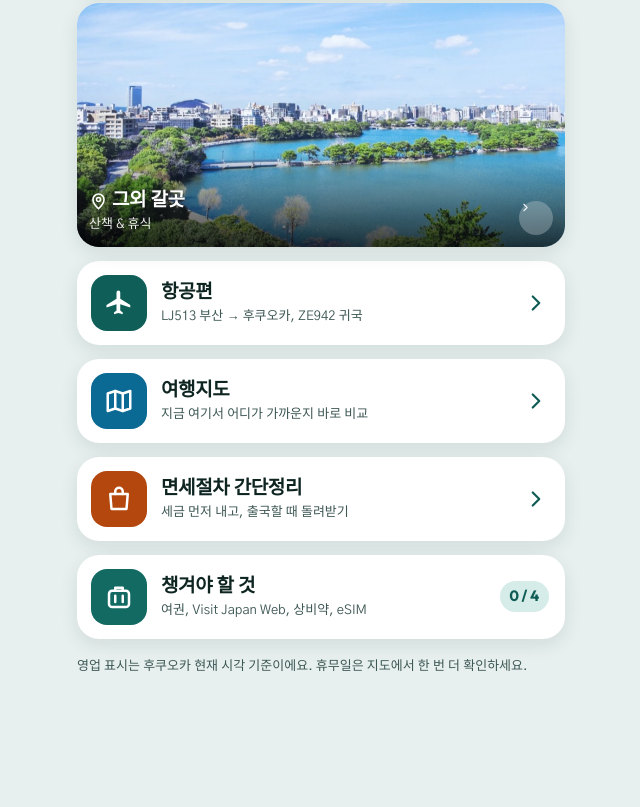
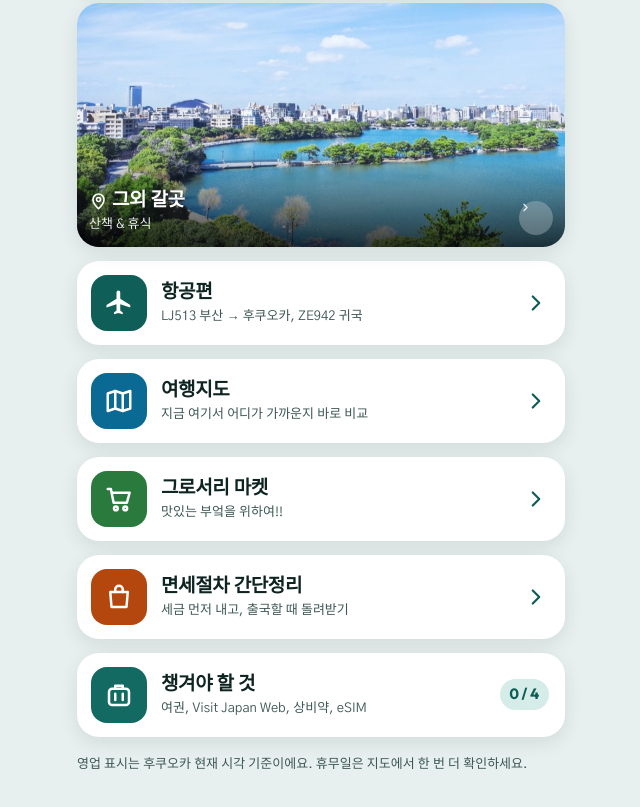
Before and after one commit to ppk2ppipod/fukuoka-trip-advisor, a plain HTML site: page index.html in a window 1280 px wide. Shown: the part 1552-2359 px from the top of the page, without its empty margins (319-959 px from the left). Before the commit the page ends 2273 px from the top, so only its background shows below. Drawn offline with Linux system fonts and the light colour scheme.

Commit message:
그로서리 마켓 페이지 추가 (키노쿠니야, 와타소, 키타노에이스)
Co-Authored-By: Claude Opus 5.5 <noreply@anthropic.com>

```diff
--- a/index.html
+++ b/index.html
@@ -441,6 +441,12 @@ a.t-what svg { color: var(--teal); font-size: 16px; }
 /* ---------- 항공편 ---------- */
 /* ---------- 면세절차 ---------- */
 .pack-btn .ico.tf-ico { background: #b4470e; }
+.pack-btn .ico.gr-ico { background: #2b7a3d; }
+.place.big { grid-template-columns: 1fr; }
+.place.big .thumb { aspect-ratio: 16 / 9; min-height: 0; }
+.place.big .what { font-size: 16px; line-height: 1.55; }
+.place.big .pick::before { content: "📍 "; }
+.d-title h2 { word-break: keep-all; }
 .tf-sum { display: grid; grid-template-columns: repeat(3, 1fr); gap: 6px; margin-bottom: 16px; }
 .tf-sum > div { background: #12302d; color: #fff; border-radius: 16px; padding: 12px 10px; display: grid; gap: 4px; align-content: start; }
 .tf-sum b { font-family: var(--brand); font-size: 23px; white-space: nowrap; font-weight: 700; line-height: 1; color: #ffd23f; }
@@ -1085,6 +1091,7 @@ function home() {
       <nav class="board" aria-label="일정 꼭지">${tiles.join("")}</nav>
       ${flightButton()}
       ${mapButton()}
+      ${groceryButton()}
       ${taxfreeButton()}
       ${packButton()}
       <p class="note">영업 표시는 후쿠오카 현재 시각 기준이에요. 휴무일은 지도에서 한 번 더 확인하세요.</p>
@@ -1096,6 +1103,7 @@ function links(p) {
   if (p.map) out.push(`<a class="map" href="${p.map}" target="_blank" rel="noopener">${ic("pin")}지도 열기</a>`);
   if (p.find) out.push(`<a class="map" href="${findUrl(p.find)}" target="_blank" rel="noopener">${ic("pin")}지도에서 찾기</a>`);
   if (p.find2) out.push(`<a class="map" href="${findUrl(p.find2.q)}" target="_blank" rel="noopener">${ic("cup")}${p.find2.label}</a>`);
+  if (p.site) out.push(`<a class="map ghost" href="${p.site}" target="_blank" rel="noopener">${ic("link")}홈페이지</a>`);
   if (p.blog) out.push(`<a class="map ghost" href="${p.blog}" target="_blank" rel="noopener">${ic("book")}참고 블로그</a>`);
   if (p.line) out.push(`<a class="map line" href="${p.line}" target="_blank" rel="noopener">${ic("chat")}LINE 열기</a>`);
   return out.length ? `<div class="links">${out.join("")}</div>` : "";
@@ -1117,7 +1125,7 @@ function placeCard(p) {
         <span class="nm">${f.name}<small>${[f.desc, f.open ? `${f.open} ~ ${f.close}` : ""].filter(Boolean).join(", ")}</small></span>
         ${badge(f)}</li>`).join("")}</ul>` : "";
   return `
-    <article class="place"${p.key ? ` id="${p.anchor}-${p.key}"` : ""}>
+    <article class="place${p.big ? " big" : ""}"${p.key ? ` id="${p.anchor}-${p.key}"` : ""}>
       ${thumb}
       <div class="body">
         ${p.rows
@@ -1784,6 +1792,46 @@ function flightView() {
     </div>`;
 }
 
+// ---------- 그로서리 마켓 ----------
+const GROCERY = {
+  id: "grocery",
+  title: "그로서리 마켓",
+  sub: "맛있는 부엌을 위하여!!",
+  tagline: "고급 조미료, 지역 특산 식품, 식품 선물 쇼핑",
+  cover: "img/wataso.jpg",
+  sections: [
+    { title: "텐진 이와타야 본관 B1", icon: "jar", lede: "두 곳이 같은 층에 있어서 한 번에 둘러보기 좋아요.", places: [
+      { name: "키노쿠니야", kind: "Kinokuniya", icon: "jar", tone: "park", img: "img/kinokuniya.jpg",
+        what: "일본 탑티어 마트. 자체 브랜드 상품이 많고, 일반 슈퍼에서 잘 안 보이는 고급 조미료, 식품 선물, 프리미엄 가공식품을 팔아요.",
+        big: true, pick: "이와타야 본관 B1", open: "10:00", close: "20:00",
+        find: "紀ノ国屋 岩田屋本店", site: "https://www.e-kinokuniya.com/store/department/iwataya-honten" },
+      { name: "와타소", kind: "わた惣 福岡天神岩田屋店", icon: "pot", tone: "ramen", img: "img/wataso.jpg",
+        what: "150년 넘은 식품 셀렉트숍. 전국 각지의 맛있는 식품을 골라서 팔아요.",
+        big: true, pick: "이와타야 본관 B1", open: "10:00", close: "20:00",
+        find: "わた惣 岩田屋", site: "https://www.wataso.co.jp/" }
+    ] },
+    { title: "텐진 파르코 B1", icon: "cart", places: [
+      { name: "키타노에이스", kind: "北野エース", icon: "cart", tone: "shop", img: "img/kitanoace.jpg",
+        what: "일본 전국의 지역 특산 식품, 조미료, 레토르트 식품을 찾아보기 좋은 곳이에요.",
+        big: true, pick: "텐진 파르코 B1", open: "10:00", close: "20:00",
+        find: "北野エース 天神パルコ" }
+    ] }
+  ],
+  facts: [
+    { icon: "pin", k: "위치", v: "텐진 이와타야 본관, 파르코" },
+    { icon: "clock", k: "영업", v: "세 곳 모두 10:00 ~ 20:00" },
+    { icon: "star", k: "핵심", v: "고급 조미료, 지역 특산품" }
+  ]
+};
+
+function groceryButton() {
+  return `<a class="pack-btn" href="#grocery">
+      <span class="ico gr-ico">${ic("cart")}</span>
+      <span><b>그로서리 마켓</b><span class="sub">맛있는 부엌을 위하여!!</span></span>
+      <span class="go-ar">${ic("chev")}</span>
+    </a>`;
+}
+
 // 면세절차 (2026.11.1 리펀드 방식)
 function taxfreeButton() {
   return `<a class="pack-btn" href="#taxfree">
@@ -1919,7 +1967,7 @@ function render(scroll = true) {
   const id = location.hash.slice(1);
   const s = SPOTS.find(x => x.id === id);
   document.getElementById("app").innerHTML =
-    id === "weather" && EMBED_WEATHER ? weatherView() : id === "pack" ? pack() : id === "map" ? mapView() : id === "flight" ? flightView() : id === "taxfree" ? taxfreeView() : s ? detail(s) : home();
+    id === "weather" && EMBED_WEATHER ? weatherView() : id === "pack" ? pack() : id === "map" ? mapView() : id === "flight" ? flightView() : id === "taxfree" ? taxfreeView() : id === "grocery" ? detail(GROCERY) : s ? detail(s) : home();
   if (scroll) window.scrollTo(0, 0);
   if (id === "map") initMap(); else { if (LMAP) { LMAP.remove(); LMAP = null; LME = null; } }
 }
```
Also changed, not shown: img/kinokuniya.jpg (added), img/kitanoace.jpg (added), img/wataso.jpg (added).
